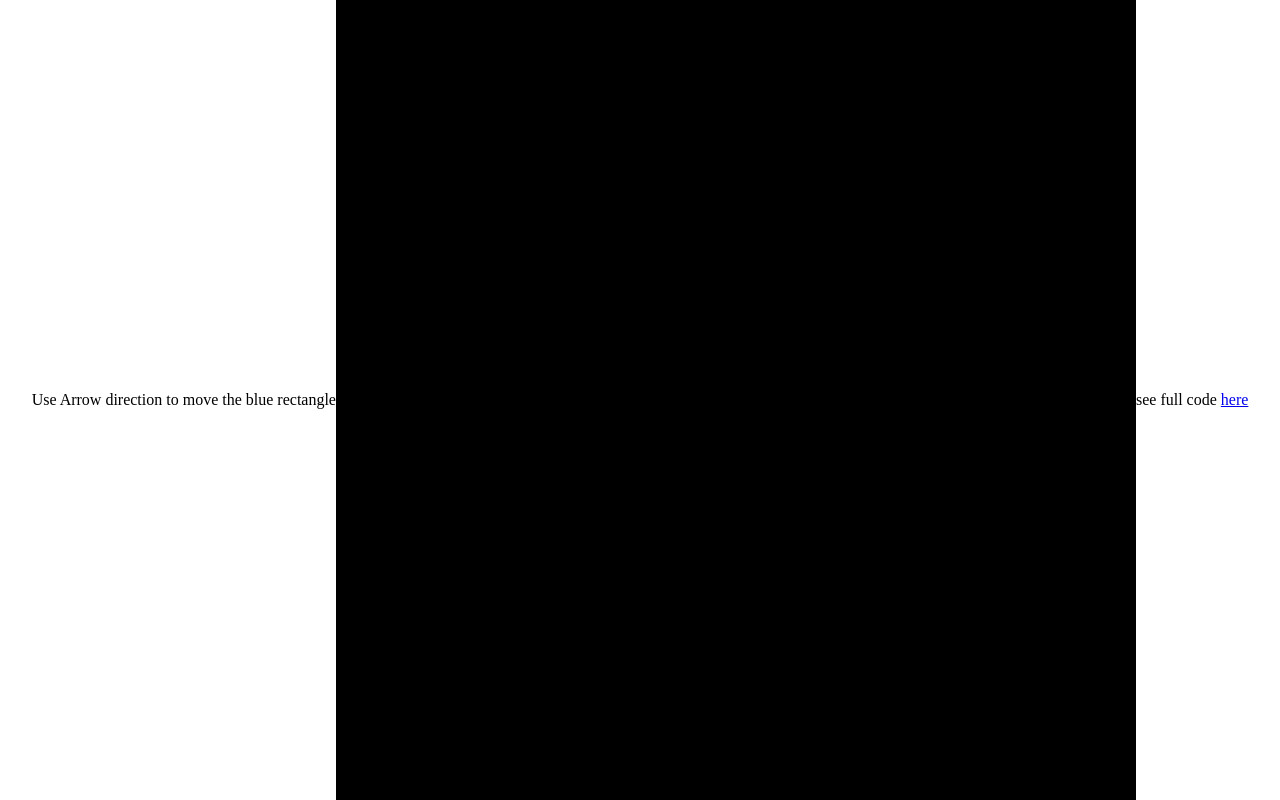
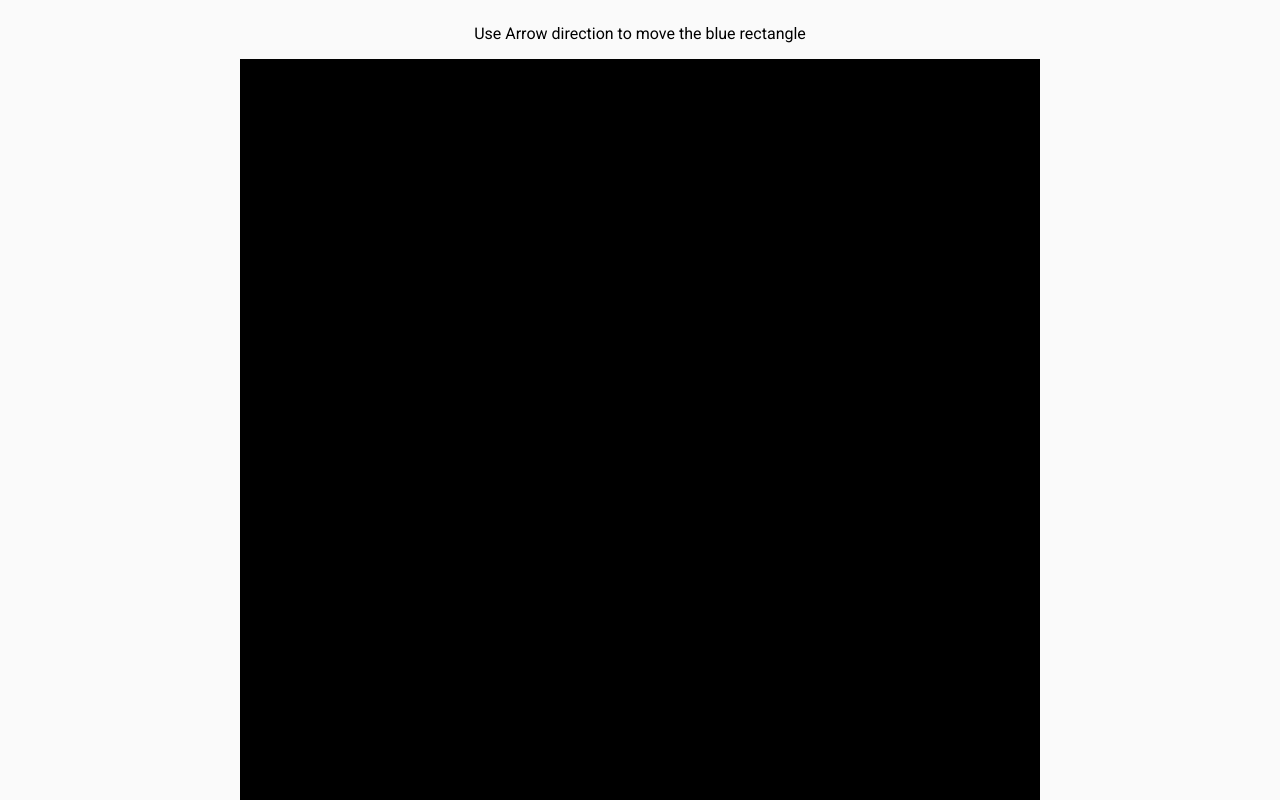
Before and after one commit to guillaume-gomez/Rough-JS-x-Phaser, a website: page static/index.html in a window 1280 px wide. Shown: the top 800 px of the page. Drawn offline with Linux system fonts and the light colour scheme; files whose address does not match are found by name.

Commit message:
update css

```diff
--- a/static/index.html
+++ b/static/index.html
@@ -4,19 +4,26 @@
     <meta charset="UTF-8">
     <title>Phaser + Rough example</title>
     <link rel="stylesheet" href="styles/main.css">
+    <link rel="stylesheet" href="https://fonts.googleapis.com/css?family=Roboto:300,400,500">
   </head>
   <body>
     <script src="scripts/phaser.min.js"></script>
     <script src="res/rough/rough.js"></script>
     <script src="scripts/rough.js"></script>
     <div>
+      <div class="container">
         <p>
           Use Arrow direction to move the blue rectangle
         </p>
       </div>
+    </div>
+    <div class="container">
       <div id="content"></div>
+    </div>
+    <div class="container">
       <footer>
         see full code <a href="https://github.com/guillaume-gomez/Rough-JS-x-Phaser">here</a>
       </footer>
+    </div>
   </body>
 </html>
--- a/static/styles/main.css
+++ b/static/styles/main.css
@@ -3,13 +3,11 @@ html {
   height: 100%;
   margin: 0px;
   padding: 0px;
+  background-color: #fafafa;
+  font-family: Roboto;
 }
 
-body {
-  height: inherit;
-  width: inherit;
-  margin: 0px;
+.container {
   display: flex;
   justify-content: center;
-  align-items: center;
 }
```
Lines whose indentation alone changed are shown as unchanged.
